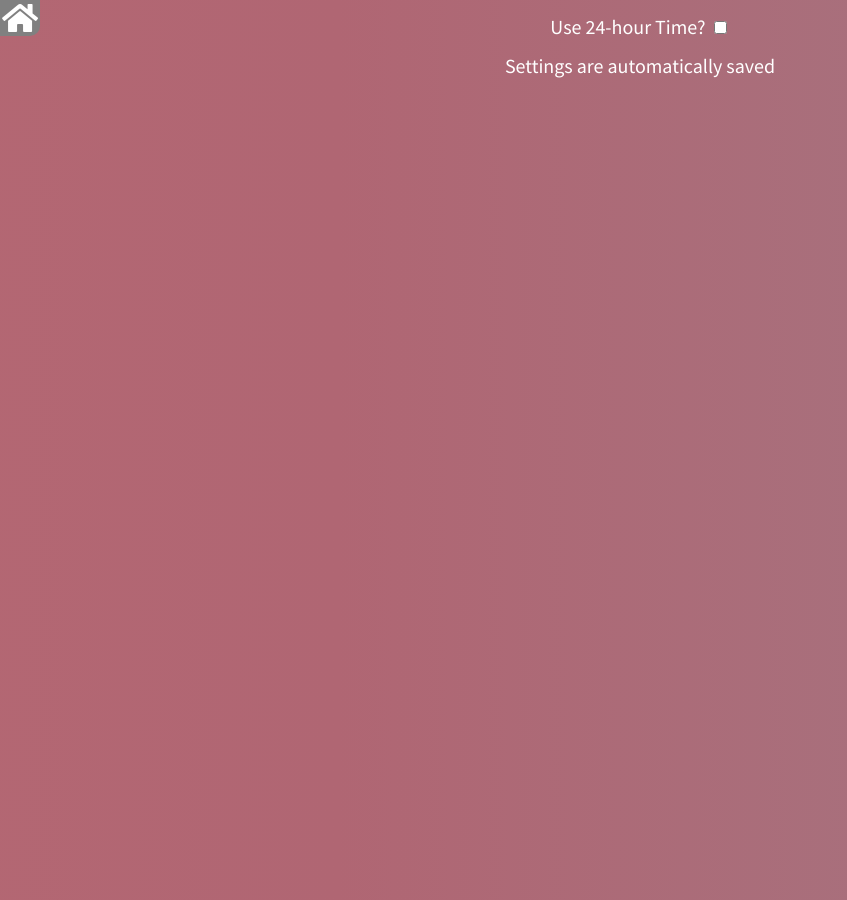
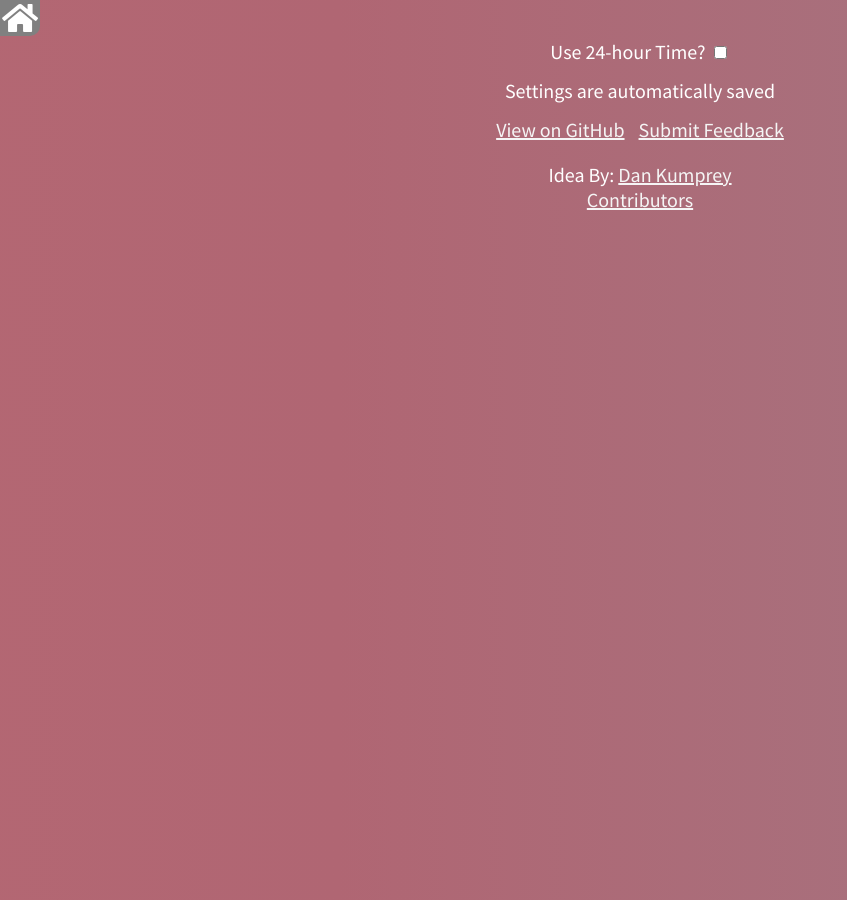
Before and after one commit to MoralCode/ClassClock, a Jekyll site: the page built from settings.html, in a window 1280 px wide. Shown: the whole page, without its empty margins (0-847 px from the left). Built offline with Jekyll 4.4.1, drawn with Linux system fonts in a browser that asks for light colours; nearby versions of some CDN libraries; comment, search, counter and statistics services are not loaded.

Commit message:
add credits and links to settings page

```diff
--- a/settings.html
+++ b/settings.html
@@ -3,14 +3,23 @@ layout: default
 title: ClassTime - Settings
 ---
 <a class="navbutton" href="index.html"><i class="fas fa-home"></i></a>
+<br>
 <section id="options" class="centered topSpace">
 
     <label for="use24HourTime" >Use 24-hour Time? </label>
     <input type="checkbox" id="use24HourTime" onchange="updateSettings()" />
 
-    <p class="centered topSpace">Settings are automatically saved</p>
+</section>
 
+<p class="centered topSpace">Settings are automatically saved</p>
+
+<section id="credits" class="centered topSpace">
+
+    <a class=" topSpace bottomSpace" href="https://github.com/MoralCode/ClassTime">View on GitHub</a>
+    <a class=" topSpace" href="https://github.com/MoralCode/ClassTime/issues/new/choose">Submit Feedback</a><br>
+    <p id="credits" class="">Idea By: <a href="https://twitter.com/MrKumprey">Dan Kumprey</a><br><a href="https://github.com/MoralCode/ClassTime/graphs/contributors">Contributors</a></p>
 </section>
+
 
 <script src="classtime.js"></script>
 <script>
--- a/style.css
+++ b/style.css
@@ -80,3 +80,7 @@ h1.bigger {
     /* regular h1's are 2em */
     font-size: 3em;
 }
+
+section#credits > a {
+    margin: 5px;
+}
```
